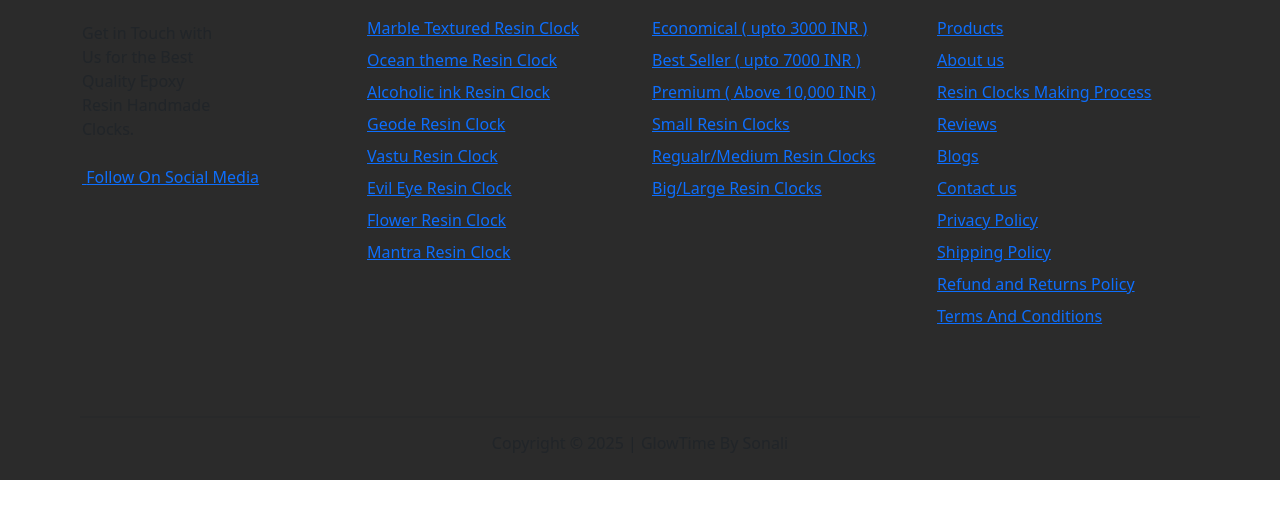
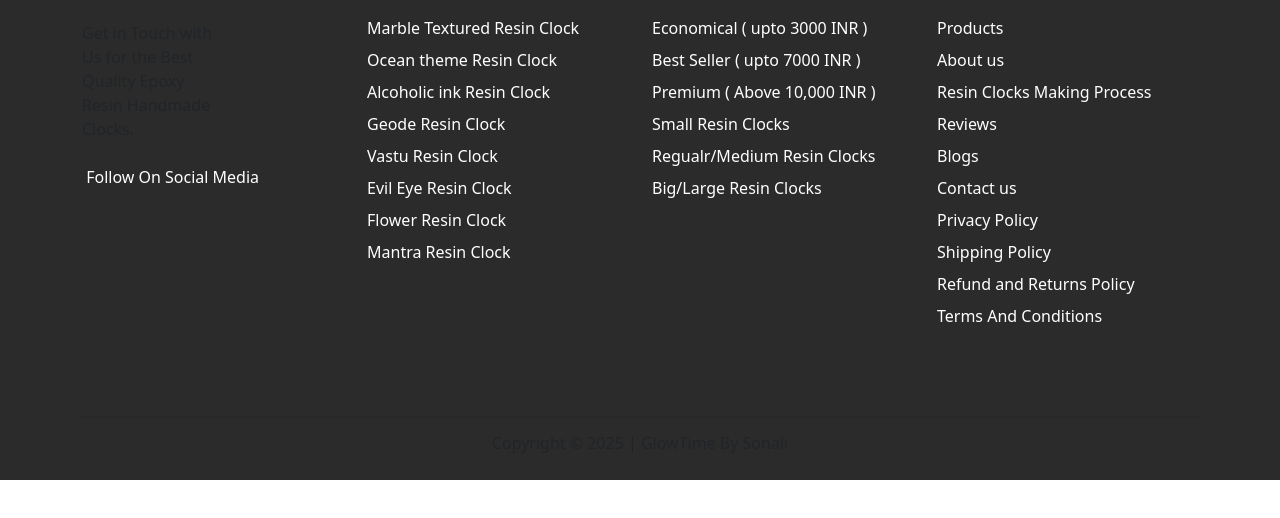
Before and after one commit to Sugar46/clockwebpage, a plain HTML site: page index.html in a window 1280 px wide. Shown: the part 136-654 px from the top of the page. Drawn offline with nearby package versions, Linux system fonts and the light colour scheme; a script that the page names is missing.

Commit message:
font color and text decoration updated

```diff
--- a/about.css
+++ b/about.css
@@ -50,6 +50,11 @@ body {
     background-color: rgb(43, 43, 43);
 }
 
+.footer a {
+    color: white;
+    text-decoration: none;
+}
+
 .hr {
     margin-left: 5rem;
     margin-right: 5rem;
```
